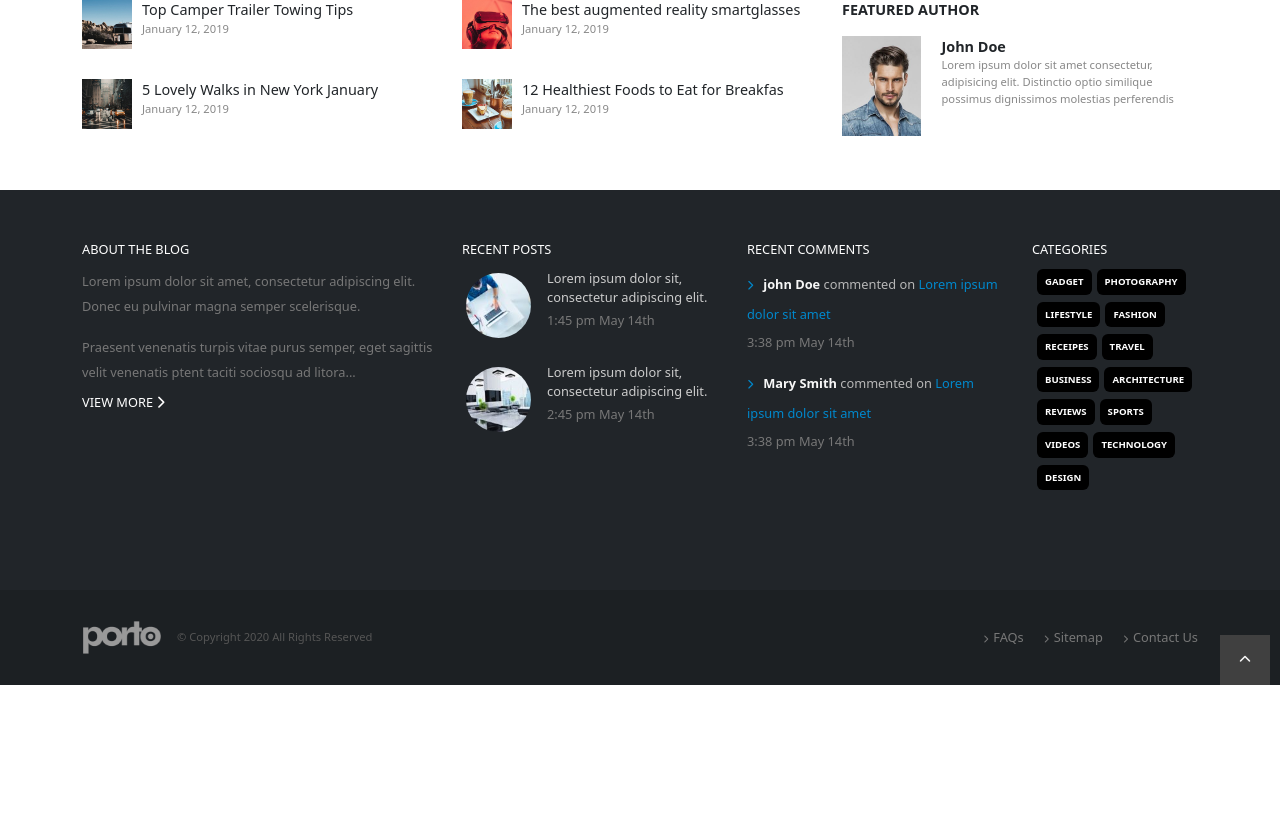
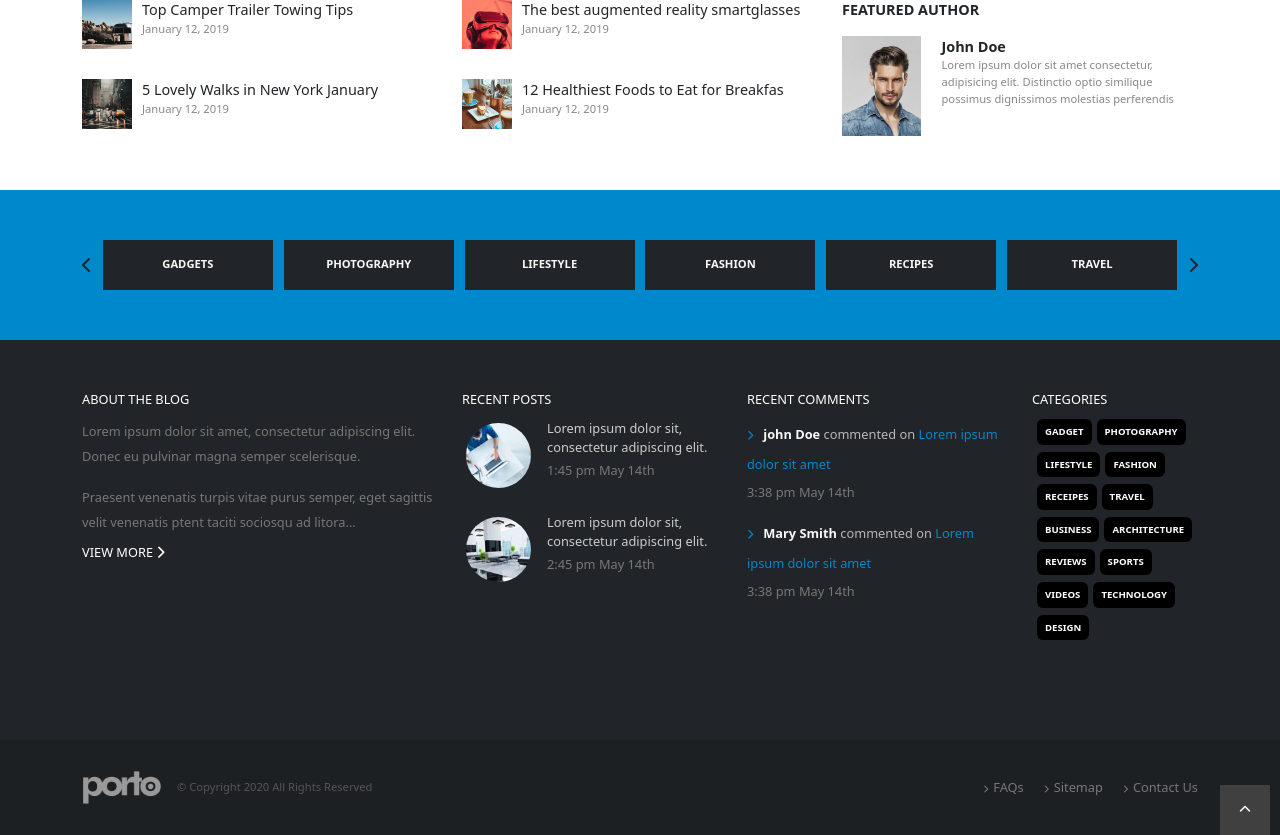
Before and after one commit to giorgia-rondinelli/proj-html-vuejs, a Vue app: page / in a window 1280 px wide. Shown: the part 1099-1934 px from the top of the page. Before the commit the page ends 1784 px from the top, so only its background shows below. Built offline with nearby package versions, Linux system fonts and the light colour scheme.

Commit message:
[add] section badges

```diff
--- a/src/assets/scss/partials/variables.scss
+++ b/src/assets/scss/partials/variables.scss
@@ -21,8 +21,8 @@ $t-6:#333333;
 
 $b-1:#eeeeee;
 $b-2:#ededed;
-$b-1:#e2e2e2;
-$b-1:#d9d9d9;
-$b-1:#bfbfbf;
-$b-1:#005580;
-$b-1:#0000000f;
+$b-3:#e2e2e2;
+$b-4:#d9d9d9;
+$b-5:#bfbfbf;
+$b-6:#005580;
+$b-7:#0000000f;
--- a/src/components/Main.vue
+++ b/src/components/Main.vue
@@ -1,9 +1,11 @@
 <script >
 import {store} from './data/store'
 import Author from './partials/Author.vue'
+import Badge from './partials/Badge.vue'
 import Card from './partials/Card.vue'
 import Post from './partials/Post.vue'
 import SideCard from './partials/SideCard.vue'
+
 
 
 
@@ -12,7 +14,8 @@ export default {
     Card,
     Post,
     SideCard,
-    Author
+    Author,
+    Badge
   },
   data(){
     return{
@@ -79,6 +82,17 @@ export default {
 
     </div>
   </section>
+  <section class="section-badge">
+    <div class="container container-badge  d-flex justify-content-between  align-items-center ">
+      <i class="fa-solid fa-chevron-left"></i>
+      <Badge
+      v-for=" badge in store.badges" :key="badge"
+      :name="badge"/>
+      <i class="fa-solid fa-chevron-right"></i>
+
+    </div>
+
+  </section>
 </template>
 
 <style lang="scss" scoped>
@@ -95,6 +109,16 @@ export default {
   margin-top: 40px;
   margin-bottom: 15px;
 }
+.section-badge{
+  background-color: $blue;
+
+  .container-badge{
+    height: 150px;
+  }
+
+}
+
+
 
 
 </style>
--- a/src/components/data/store.js
+++ b/src/components/data/store.js
@@ -121,7 +121,8 @@ export const store = reactive({
     name:'John Doe',
     text:'Lorem ipsum dolor sit amet consectetur, adipisicing elit. Distinctio optio similique possimus dignissimos molestias perferendis'
 
-  }
+  },
+  badges:['gadgets','photography','lifestyle','fashion','recipes','travel']
 
 
 
--- /dev/null
+++ b/src/components/partials/Badge.vue
@@ -0,0 +1,51 @@
+<script >
+import {store} from '../data/store'
+export default {
+ props:{
+  name:String
+ },
+
+
+  data(){
+    store
+  }
+}
+</script>
+
+<template>
+
+    <div class="badge-sc d-flex justify-content-center align-items-center  ">
+       {{name}}
+    </div>
+
+
+
+
+
+
+
+</template>
+
+<style lang="scss" scoped>
+@use '../../assets/scss/main.scss' as*;
+
+.badge-sc{
+  font-weight: 700;
+  text-transform: uppercase;
+  color: $white;
+  background-color: $black;
+  width: 170px;
+  height: 50px;
+  font-size: .7rem;
+  padding: 15px 0px
+
+
+}
+.badge-sc:hover{
+  border: 7px solid $b-6;
+  background-color: $bg-dark-grey;
+}
+
+
+
+</style>
```
